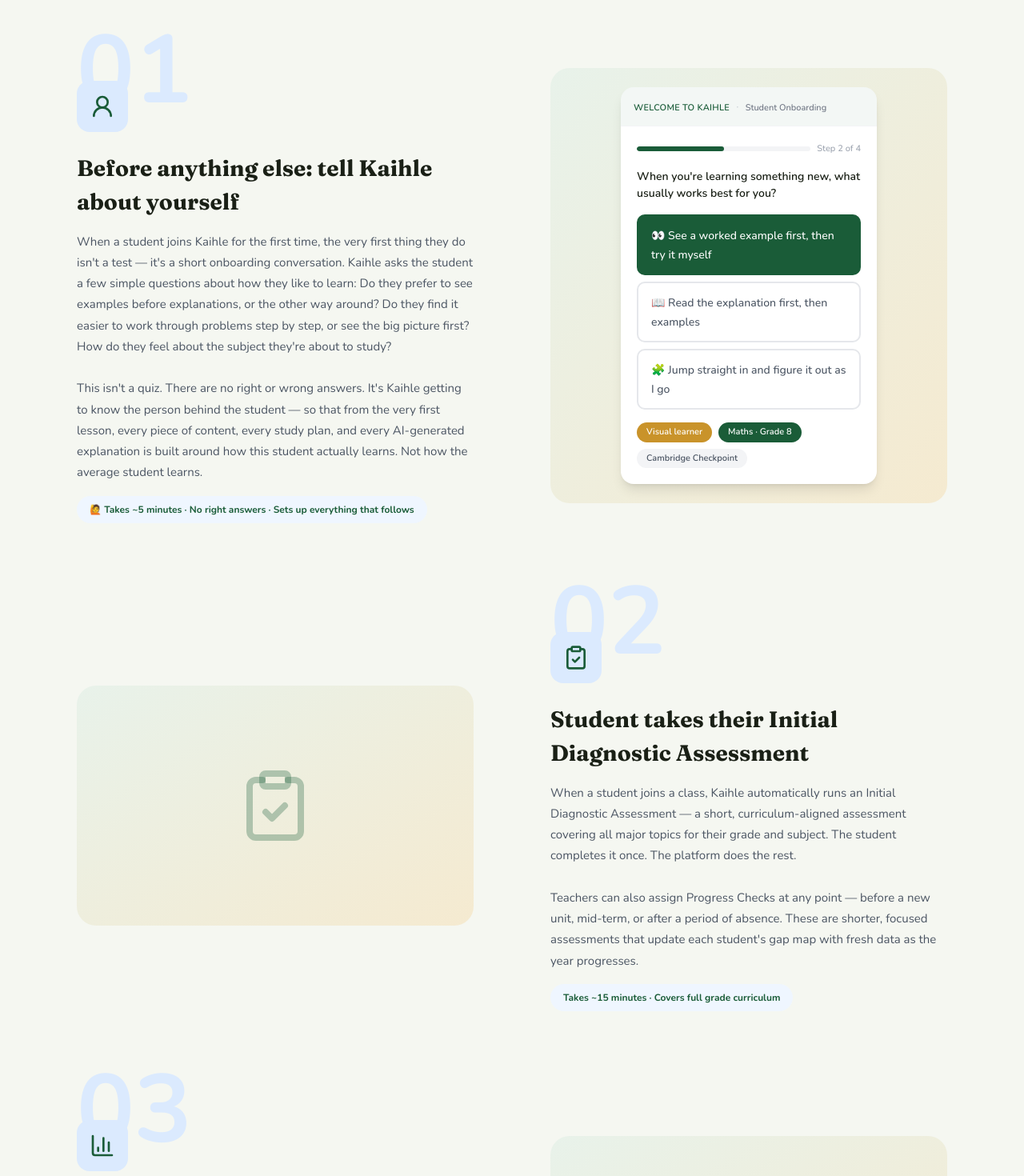
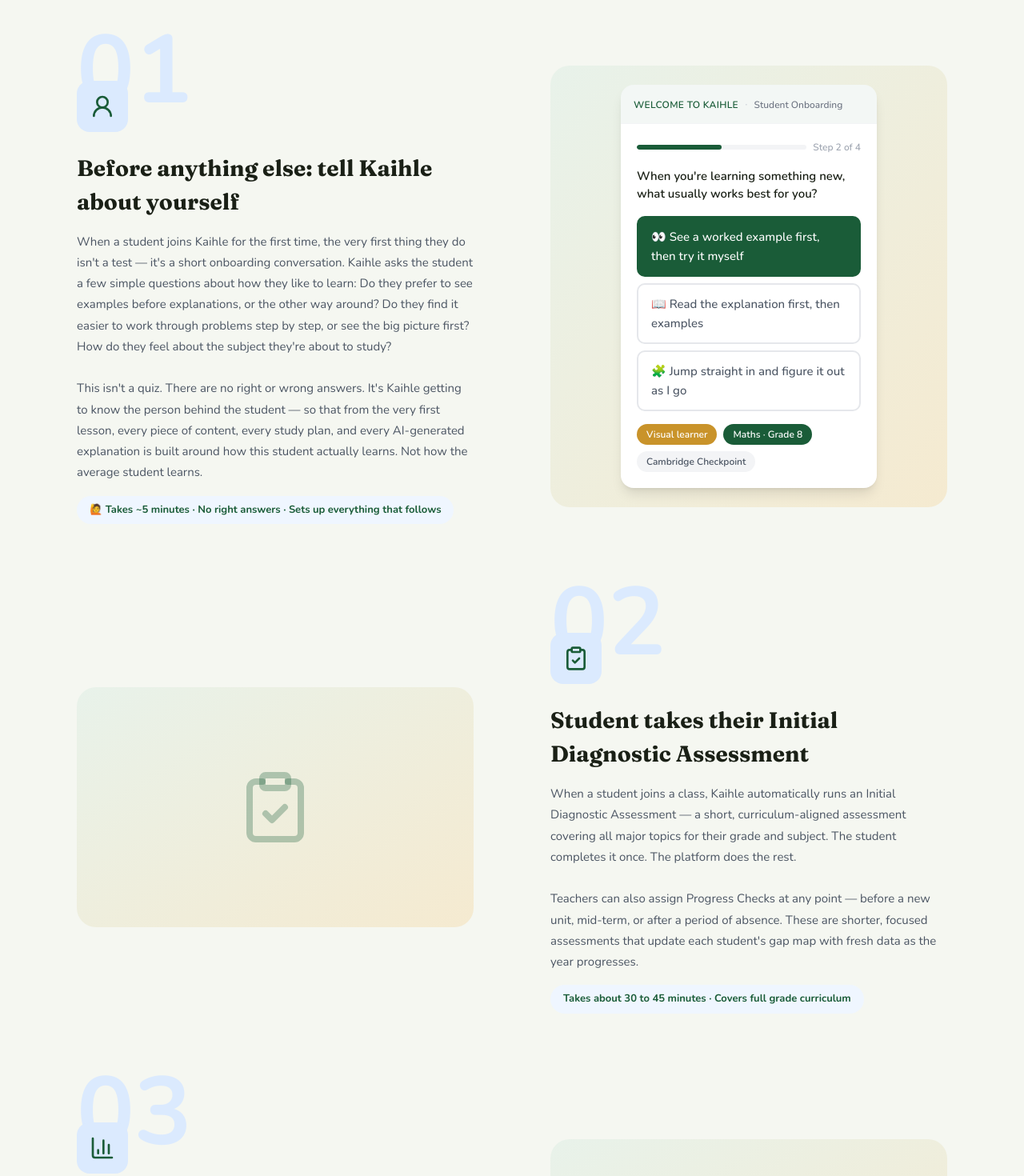
Before and after one commit to vibhu-athavaria/kaihle-www, a Next.js app: page /how-it-works in a window 1280 px wide. Shown: the part 540-2010 px from the top of the page at 80% size. Built offline with nearby package versions, Linux system fonts and the light colour scheme.

Commit message:
Increase font sizes for paragraphs and spans below 16px

```diff
--- a/app/demo/page.tsx
+++ b/app/demo/page.tsx
@@ -229,7 +229,7 @@ export default function DemoPage() {
               {loading ? 'Submitting...' : 'Submit Request'}
             </Button>
 
-            <p className="text-[13px] text-gray-500 text-center">
+            <p className="text-[14px] text-gray-500 text-center">
               By submitting, you agree to our privacy policy. We&apos;ll be in touch within 24 hours.
             </p>
           </form>
--- a/app/how-it-works/page.tsx
+++ b/app/how-it-works/page.tsx
@@ -33,7 +33,7 @@ This isn't a quiz. There are no right or wrong answers. It's Kaihle getting to k
     body: `When a student joins a class, Kaihle automatically runs an Initial Diagnostic Assessment — a short, curriculum-aligned assessment covering all major topics for their grade and subject. The student completes it once. The platform does the rest.
 
 Teachers can also assign Progress Checks at any point — before a new unit, mid-term, or after a period of absence. These are shorter, focused assessments that update each student's gap map with fresh data as the year progresses.`,
-    badge: 'Takes ~15 minutes · Covers full grade curriculum',
+    badge: 'Takes about 30 to 45 minutes · Covers full grade curriculum',
   },
   {
     num: '03',
@@ -103,7 +103,7 @@ export default function HowItWorksPage() {
                   <div className="text-[15px] text-gray-600 leading-[1.75] whitespace-pre-line mb-4">
                     {step.body}
                   </div>
-                  <span className="inline-block bg-blue-50 text-primary text-[12px] font-bold px-4 py-2 rounded-full">
+                  <span className="inline-block bg-blue-50 text-primary text-[13px] font-bold px-4 py-2 rounded-full">
                     {step.badge}
                   </span>
                 </div>
@@ -112,33 +112,33 @@ export default function HowItWorksPage() {
                 {step.isOnboarding ? (
                   <div className="w-full max-w-[320px] bg-white rounded-[16px] shadow-lg overflow-hidden">
                     <div className="bg-primary/5 px-4 py-3 border-b border-gray-100">
-                      <span className="text-[11px] font-semibold text-primary uppercase tracking-wide">Welcome to Kaihle</span>
+                      <span className="text-[12px] font-semibold text-primary uppercase tracking-wide">Welcome to Kaihle</span>
                       <span className="text-gray-300 mx-2">·</span>
-                      <span className="text-[11px] font-medium text-gray-500">Student Onboarding</span>
+                      <span className="text-[12px] font-medium text-gray-500">Student Onboarding</span>
                     </div>
                     <div className="p-5">
                       <div className="flex items-center gap-2 mb-4">
                         <div className="flex-1 h-1.5 bg-gray-100 rounded-full overflow-hidden">
                           <div className="h-full w-[50%] bg-primary rounded-full"></div>
                         </div>
-                        <span className="text-[11px] font-medium text-gray-400">Step 2 of 4</span>
+                        <span className="text-[12px] font-medium text-gray-400">Step 2 of 4</span>
                       </div>
-                      <p className="text-[14px] font-semibold text-ink mb-4">When you&apos;re learning something new, what usually works best for you?</p>
+                      <p className="text-[15px] font-semibold text-ink mb-4">When you&apos;re learning something new, what usually works best for you?</p>
                       <div className="space-y-2 mb-4">
                         <button className="w-full text-left px-4 py-3 rounded-[10px] bg-primary text-white border-2 border-primary">
-                          <span className="text-[14px] font-medium">👀 See a worked example first, then try it myself</span>
+                          <span className="text-[15px] font-medium">👀 See a worked example first, then try it myself</span>
                         </button>
                         <button className="w-full text-left px-4 py-3 rounded-[10px] bg-white text-gray-600 border-2 border-gray-200 hover:border-gray-300">
-                          <span className="text-[14px] font-medium">📖 Read the explanation first, then examples</span>
+                          <span className="text-[15px] font-medium">📖 Read the explanation first, then examples</span>
                         </button>
                         <button className="w-full text-left px-4 py-3 rounded-[10px] bg-white text-gray-600 border-2 border-gray-200 hover:border-gray-300">
-                          <span className="text-[14px] font-medium">🧩 Jump straight in and figure it out as I go</span>
+                          <span className="text-[15px] font-medium">🧩 Jump straight in and figure it out as I go</span>
                         </button>
                       </div>
                       <div className="flex gap-2 flex-wrap">
-                        <span className="px-3 py-1 rounded-full bg-accent text-white text-[11px] font-semibold">Visual learner</span>
-                        <span className="px-3 py-1 rounded-full bg-primary text-white text-[11px] font-semibold">Maths · Grade 8</span>
-                        <span className="px-3 py-1 rounded-full bg-gray-100 text-gray-600 text-[11px] font-semibold">Cambridge Checkpoint</span>
+                        <span className="px-3 py-1 rounded-full bg-accent text-white text-[12px] font-semibold">Visual learner</span>
+                        <span className="px-3 py-1 rounded-full bg-primary text-white text-[12px] font-semibold">Maths · Grade 8</span>
+                        <span className="px-3 py-1 rounded-full bg-gray-100 text-gray-600 text-[12px] font-semibold">Cambridge Checkpoint</span>
                       </div>
                     </div>
                   </div>
--- a/app/page.tsx
+++ b/app/page.tsx
@@ -66,7 +66,7 @@ export default function HomePage() {
                 <div className="w-[34px] h-[34px] rounded-full border-[2.5px] border-soft bg-orange-400 -ml-[10px]" />
                 <div className="w-[34px] h-[34px] rounded-full border-[2.5px] border-soft bg-blue-400 -ml-[10px]" />
               </div>
-              <p className="text-[13px] text-gray-600">
+              <p className="text-[14px] text-gray-600">
                 <strong>Pilot applications open</strong> for partner schools
               </p>
             </div>
@@ -159,20 +159,20 @@ export default function HomePage() {
             <div className="bg-white p-10">
               <div className="w-[52px] h-[52px] bg-primary rounded-[14px] font-black text-[20px] text-white flex items-center justify-center mb-4">01</div>
               <h3 className="text-[19px] font-extrabold text-ink mb-2.5">Diagnose</h3>
-              <p className="text-[14px] leading-[1.7] text-gray-600 mb-3.5">Students take a structured diagnostic assessment. Kaihle maps their exact knowledge gaps across every subtopic in the curriculum.</p>
-              <span className="bg-primary-light text-primary text-[11px] font-bold px-3 py-1 rounded-full inline-block">Takes ~15 minutes</span>
+              <p className="text-[15px] leading-[1.7] text-gray-600 mb-3.5">Students take a structured diagnostic assessment. Kaihle maps their exact knowledge gaps across every subtopic in the curriculum.</p>
+              <span className="bg-primary-light text-primary text-[12px] font-bold px-3 py-1 rounded-full inline-block">Takes about 30 to 45 minutes</span>
             </div>
             <div className="bg-white p-10">
               <div className="w-[52px] h-[52px] bg-primary rounded-[14px] font-black text-[20px] text-white flex items-center justify-center mb-4">02</div>
               <h3 className="text-[19px] font-extrabold text-ink mb-2.5">Identify</h3>
-              <p className="text-[14px] leading-[1.7] text-gray-600 mb-3.5">Teachers see a real-time heatmap of their class. Instantly know who is struggling, on what topic, and by how much.</p>
-              <span className="bg-primary-light text-primary text-[11px] font-bold px-3 py-1 rounded-full inline-block">Updated in real-time</span>
+              <p className="text-[15px] leading-[1.7] text-gray-600 mb-3.5">Teachers see a real-time heatmap of their class. Instantly know who is struggling, on what topic, and by how much.</p>
+              <span className="bg-primary-light text-primary text-[12px] font-bold px-3 py-1 rounded-full inline-block">Updated in real-time</span>
             </div>
             <div className="bg-white p-10">
               <div className="w-[52px] h-[52px] bg-primary rounded-[14px] font-black text-[20px] text-white flex items-center justify-center mb-4">03</div>
               <h3 className="text-[19px] font-extrabold text-ink mb-2.5">Fix</h3>
-              <p className="text-[14px] leading-[1.7] text-gray-600 mb-3.5">Students get a personalised study plan built for how they learn. Teachers coach. Kaihle handles the rest.</p>
-              <span className="bg-primary-light text-primary text-[11px] font-bold px-3 py-1 rounded-full inline-block">Fully automated</span>
+              <p className="text-[15px] leading-[1.7] text-gray-600 mb-3.5">Students get a personalised study plan built for how they learn. Teachers coach. Kaihle handles the rest.</p>
+              <span className="bg-primary-light text-primary text-[12px] font-bold px-3 py-1 rounded-full inline-block">Fully automated</span>
             </div>
           </div>
 
```
Also changed, not shown: app/for-schools/page.tsx (+10 -10 lines).
